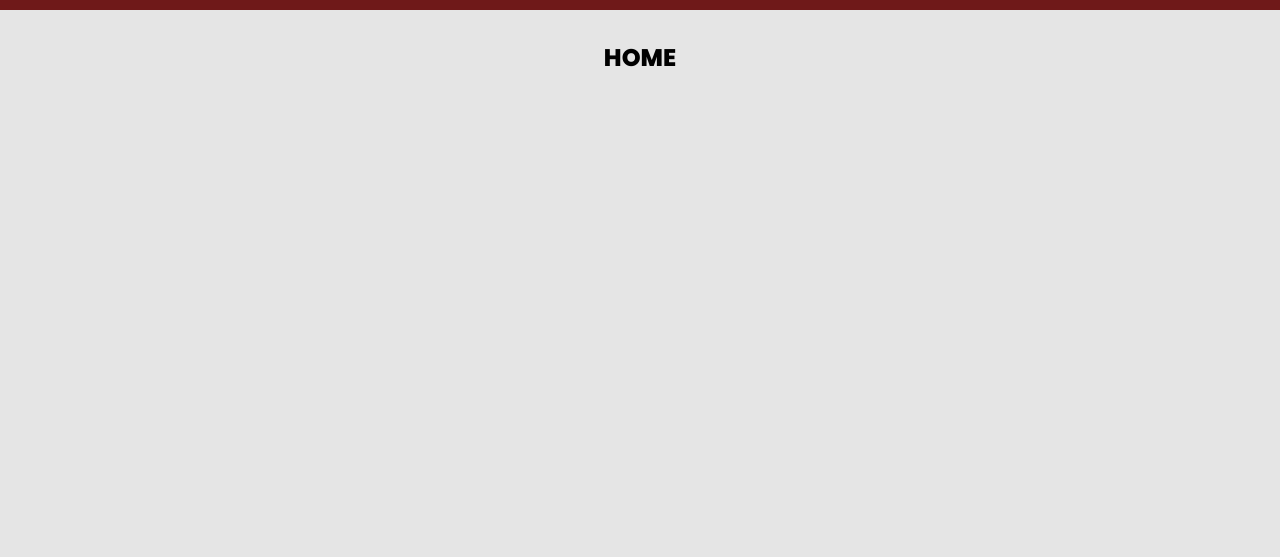
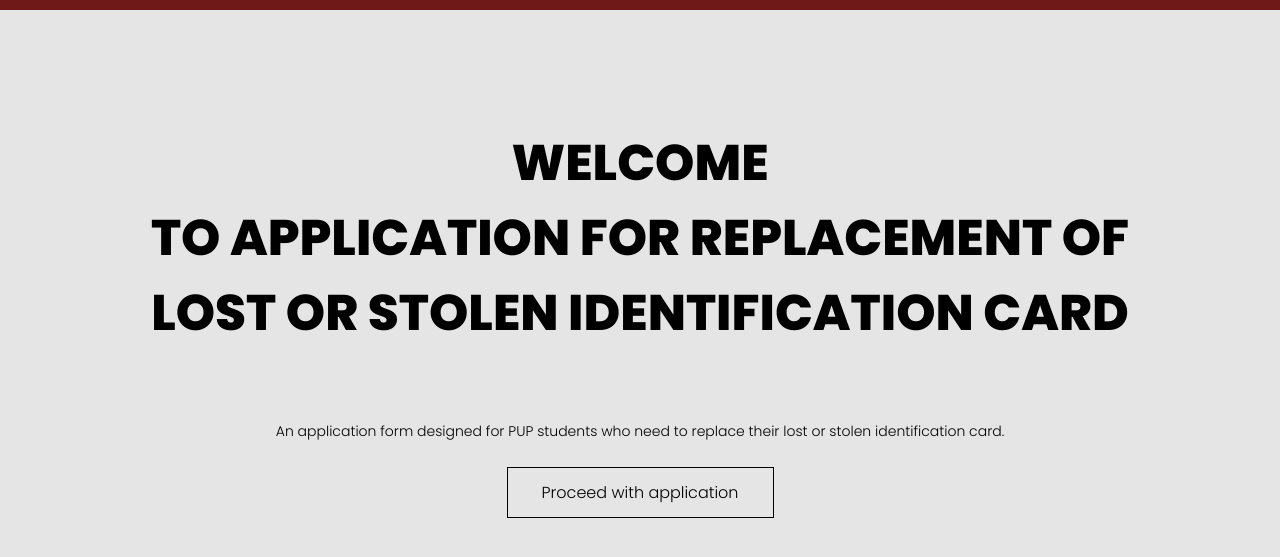
Before and after one commit to BJCul/Application-For-New-ID, a plain HTML site: page home.html in a window 1280 px wide. Shown: the part 93-650 px from the top of the page. Drawn offline with Linux system fonts and the light colour scheme.

Commit message:
home page

```diff
--- a/home.html
+++ b/home.html
@@ -31,8 +31,13 @@
                 </div>
                 <i class="fa fa-bars" onclick="showMenu()"></i>
             </nav>
-        <div class="title">
-            <h2>HOME</h2>
         </div>
         </section>
+        <section>
+            <div class="home-page">
+                <h1>WELCOME <br> TO APPLICATION FOR REPLACEMENT OF LOST OR STOLEN IDENTIFICATION CARD</h1>
+                <p>An application form designed for PUP students who need to replace their lost or stolen identification card. </p>
+                <a href="index.html" class="home-btn">Proceed with application</a>
+            </div>
+        </section>
     </body>
--- a/styles.css
+++ b/styles.css
@@ -230,6 +230,58 @@ nav .fa{
 .landing-footer p{
     font-size: 15px;
 }
+
+/*----- home page -----*/
+
+.home-page{
+    width: 90%;
+    color: rgb(0, 0, 0);
+    position: absolute;
+    top: 40%;
+    left: 50%;
+    transform: translate(-50%, -50%);
+    text-align: center;
+    margin-top: 50px;
+}
+
+.home-page h1{
+    justify-content: center;
+    padding-top: 40px;
+    margin-top: 100px;
+    margin: 70px;
+    font-size: 50px;
+    color: #000000;
+}
+
+.home-page p{
+    margin: 10px 0 40px;
+    font-size: 14px;
+    text-align: left;
+    color: #000000;
+    margin: 25px;
+    text-align: center;
+}
+
+.home-btn{
+    display: inline-block;
+    text-decoration: none;
+    color: #000000;
+    padding: 12px 34px;
+    background: transparent;
+    background-color: transparent;
+    border: 1px solid #000000;
+    position: relative;
+    cursor: pointer;
+    margin-bottom: 20px;
+}
+.home-btn:hover{
+    border: 1px solid #ac9015;
+    background: #ac9015;
+    transition: 1s;
+    color: #fcfcfc;
+}
+
+
 
 /*----- login -----*/
 
```
Also changed, not shown: index.html (+0 -1 lines).
